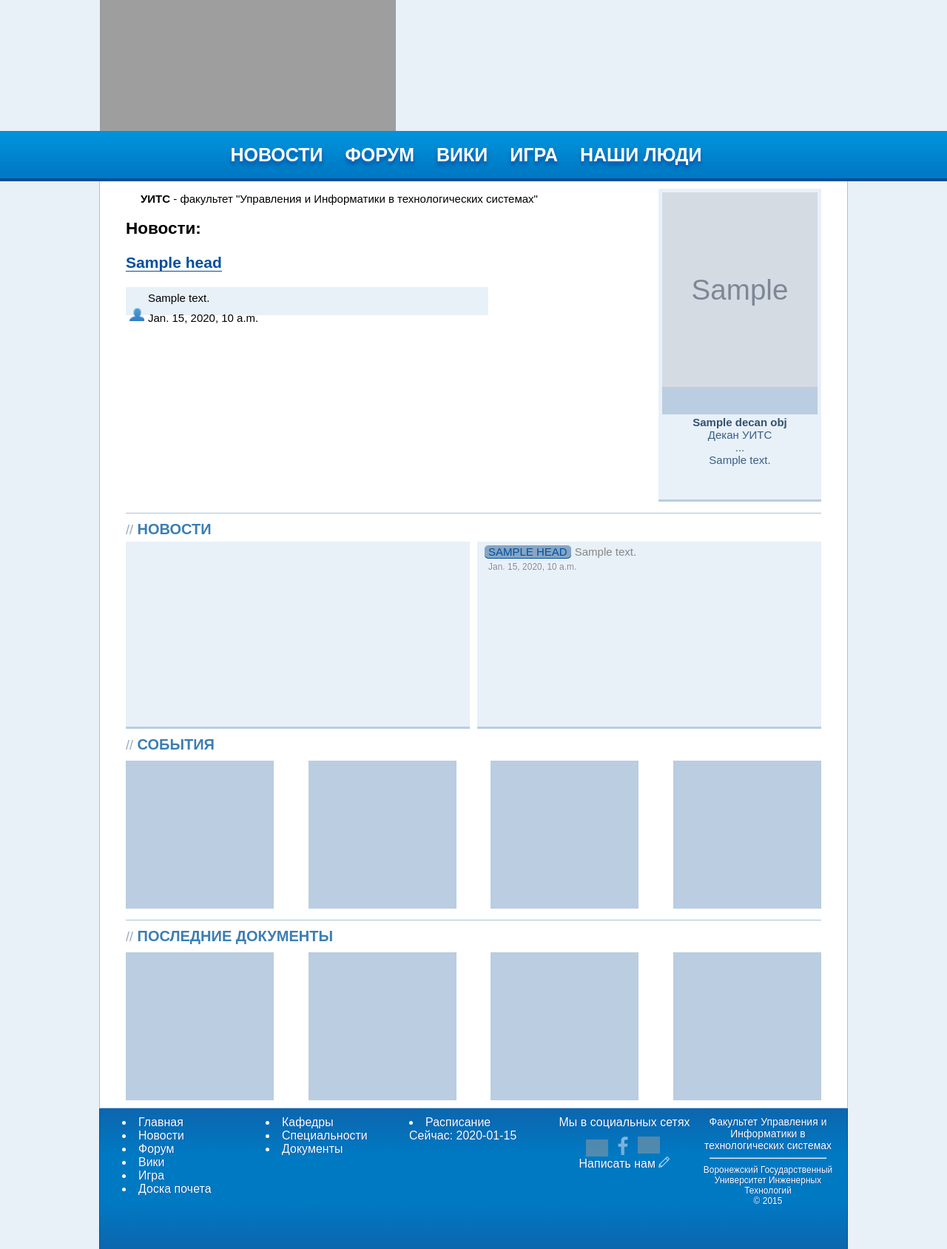
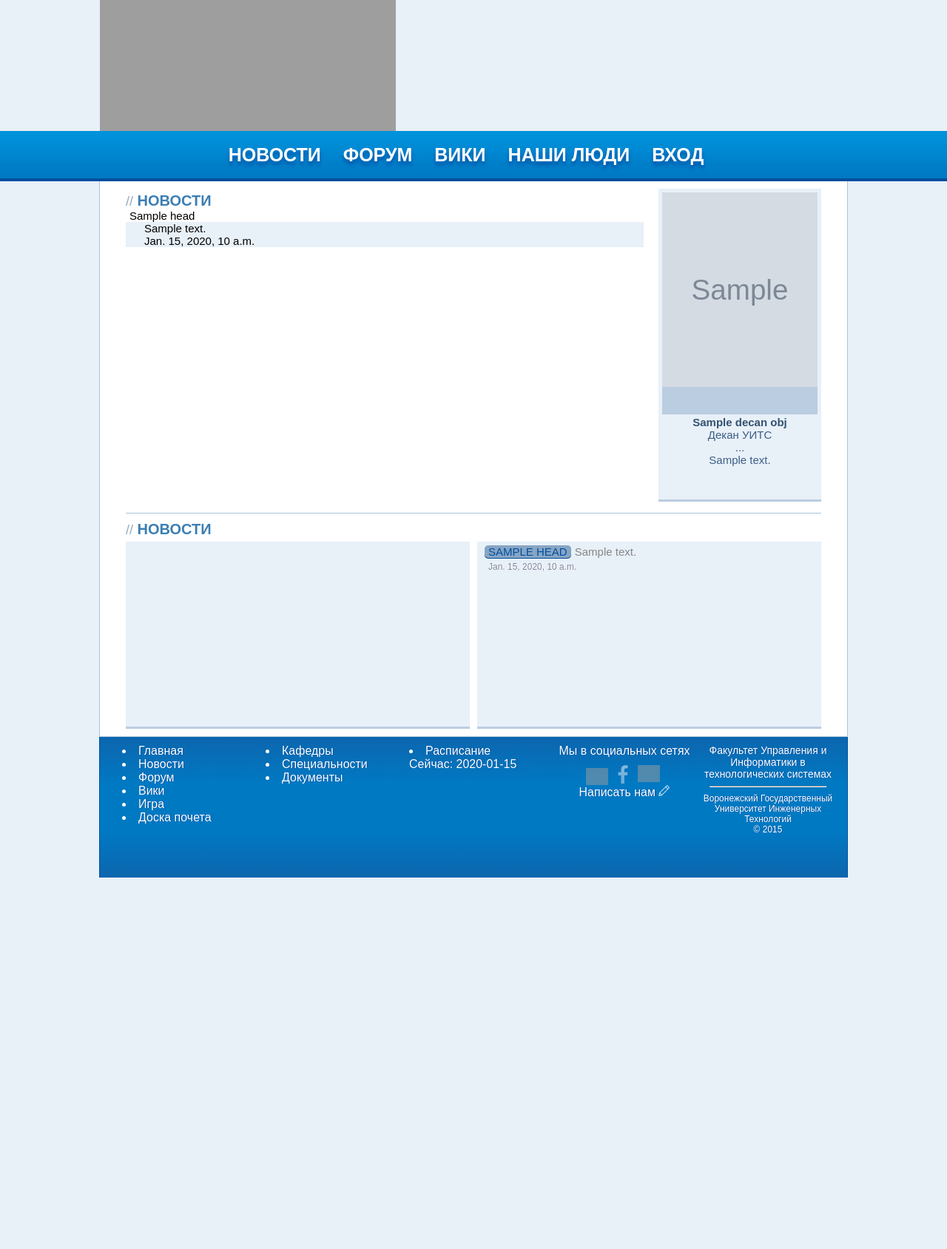
Before and after one commit to davel1/dj-page-news, a Django app: template templates/news.html in a window 1280 px wide. Shown: the part 176-1864 px from the top of the page at 74% size. After the commit the page ends 1362 px from the top, so only its background shows below. Run offline with Django 3.2, Linux system fonts and the light colour scheme; the template is opened without the code that fills it: most values are stand-ins (such as "Sample title", 1, 10 or a date in 2020); grey boxes marked "Sample" are stand-in pictures; some libraries are stand-ins or nearby versions; grey boxes are pictures that could not be loaded.

Commit message:
изменения дизайна новостей и вопросов изменение в основном шаблоне

```diff
--- a/static/style/style.css
+++ b/static/style/style.css
@@ -521,3 +521,43 @@ footer a:active {
     font-style: normal;
     font-weight: normal;
 }
+
+/* accordian */
+
+.accordian {
+	width: 100%;
+	//padding-top:20px;
+	//padding-left:10px;
+	//padding-bottom:20px;
+	//padding-right:10px;
+}
+
+.accordian li {
+	list-style-type: none;
+	padding: 0 5px;
+}
+.lib {
+	background-color:#E8F0F8;
+}
+.dimension {
+	//height: 400px;
+}
+
+.even, .odd {
+	font-weight: bold;
+	height: 28px;
+	padding-top: 3px;
+	padding-left: 10px;
+}
+
+.even {
+	border: 1px solid #ffffff;
+	background-color: #266CB2;
+	color: white;
+}
+
+.odd {
+	border: 1px solid #ffffff;
+	background-color: #266CB2;
+	color: white;
+}
--- a/templates/news.html
+++ b/templates/news.html
@@ -2,21 +2,23 @@
 {% load staticfiles %}
 ﻿{% block content %}
 <div id="about-text-grid">
-<p><b>УИТС</b> - факультет "Управления и Информатики в технологических системах" </p>
-<p><h2>Новости:</h2></p>
-{% for x in news_article %}
-	<div align="left" class="news_header">
-		<h3 class="news_headline"><a href="{% url 'news_detail' x.pk %}">{{ x.head }}</a></h3>
-	</div>
-	<div class="news_content">
-		<p class="news_text">
-		{{ x.text }}
-		</p>
-		<div>
-			<img src="{% static "images/dark_icon.png" %}" width="20px" class="dark_icon" />
-			<span class="news_data">{{ x.pub_date }}</span>
-		</div>
-	</div>
-{% endfor %}
+<div style="width:100%; margin-left:auto; margin-right:auto;">
+<div class="label-grid">
+					Новости
+				</div>
+	<div class="accordian" style="width:100%">
+    	<ul style="width:100%;">
+    	{% for x in news_article %}
+    	<li>{{ x.head }}</li>
+    	<li class="lib">
+    		<p>{{ x.text }}</p>
+    		<p>{{ x.pub_date }}</p>
+		</li>
+		{% endfor %}
+    	</ul>
+
+</div>
+</div>
+
 </div>
 {% endblock %}
```
Also changed, not shown: templates/base.html (+10 -33 lines), templates/faq.html (+13 -4 lines).
